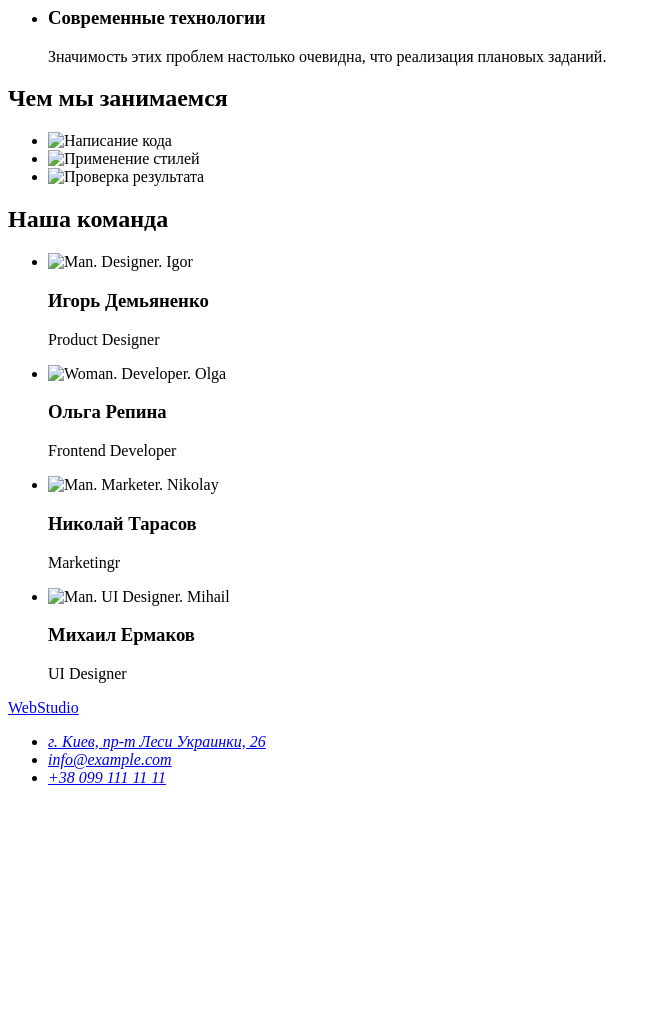
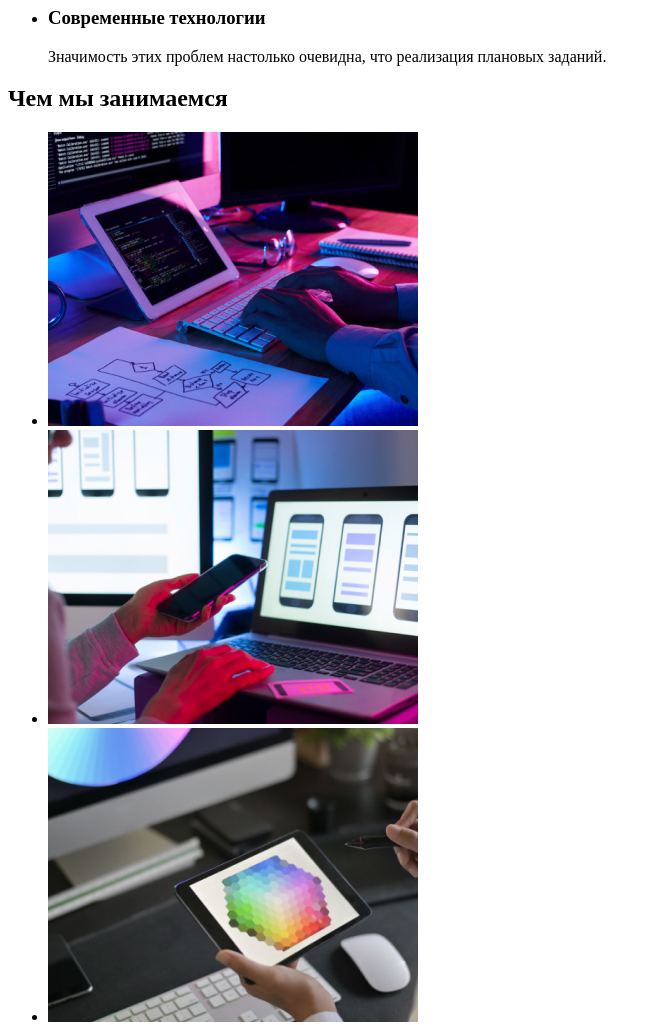
Before and after one commit to Fry8778/goit-markup-hw-01, a plain HTML site: page index.html in a window 1280 px wide. Shown: the part 480-1505 px from the top of the page, without its empty margins (0-661 px from the left). Before the commit the page ends 1283 px from the top, so only its background shows below. Drawn offline with Linux system fonts and the light colour scheme.

Commit message:
Заменены картинки на другие формата jpg

```diff
--- a/index.html
+++ b/index.html
@@ -54,9 +54,9 @@
 
                     <h2>Чем мы занимаемся</h2>
                  <ul>
-                     <li><img src="images/img1.png" alt="Написание кода" width="370" height="294"/></li>
-                    <li><img src="images/img2.png" alt="Применение стилей" width="370" height="294"/></li>
-                    <li><img src="images/img3.png" alt="Проверка результата" width="370" height="294"/></li>
+                     <li><img src="images/writing-code.jpg" alt="Writing code" width="370" height="294"/></li>
+                    <li><img src="images/ww-on-laptop.jpg" alt="Woman working on laptop" width="370" height="294"/></li>
+                    <li><img src="images/tablet.jpg" alt="Taplet in hand" width="370" height="294"/></li>
                 </ul>
             </section>
             <!--Сотрудники-->
@@ -64,22 +64,22 @@
                 <h2>Наша командa</h2>
                 <ul>
                     <li>
-                        <img src="images/img4.jpg" alt="Man. Designer. Igor" width="270" height="260"/>
+                        <img src="images/igor.jpg" alt="Man. Designer. Igor" width="270" height="260"/>
                         <h3>Игорь Демьяненко</h3>
                         <p>Product Designer</p>
                     </li>
                     <li>
-                         <img src="images/img5.jpg" alt="Woman. Developer. Olga" width="270" height="260"/>
+                         <img src="images/olga.jpg" alt="Woman. Developer. Olga" width="270" height="260"/>
                         <h3>Ольга Репина</h3>
                         <p>Frontend Developer</p>
                     </li>
                     <li>
-                         <img src="images/img6.jpg" alt="Man. Marketer. Nikolay" width="270" height="260"/>
+                         <img src="images/nikolay.jpg" alt="Man. Marketer. Nikolay" width="270" height="260"/>
                         <h3>Николай Тарасов</h3>
                         <p>Marketingr</p>
                     </li>
                     <li>
-                        <img src="images/img7.jpg" alt=" Man. UI Designer. Mihail" width="270" height="260"/>
+                        <img src="images/mihail.jpg" alt=" Man. UI Designer. Mihail" width="270" height="260"/>
                         <h3>Михаил Ермаков</h3>
                         <p>UI Designer</p>
                     </li>
```
Also changed, not shown: images/igor.jpg (added), images/mihail.jpg (added), images/nikolay.jpg (added), images/olga.jpg (added), images/tablet.jpg (added), images/writing-code.jpg (added), images/ww-on-laptop.jpg (added).
